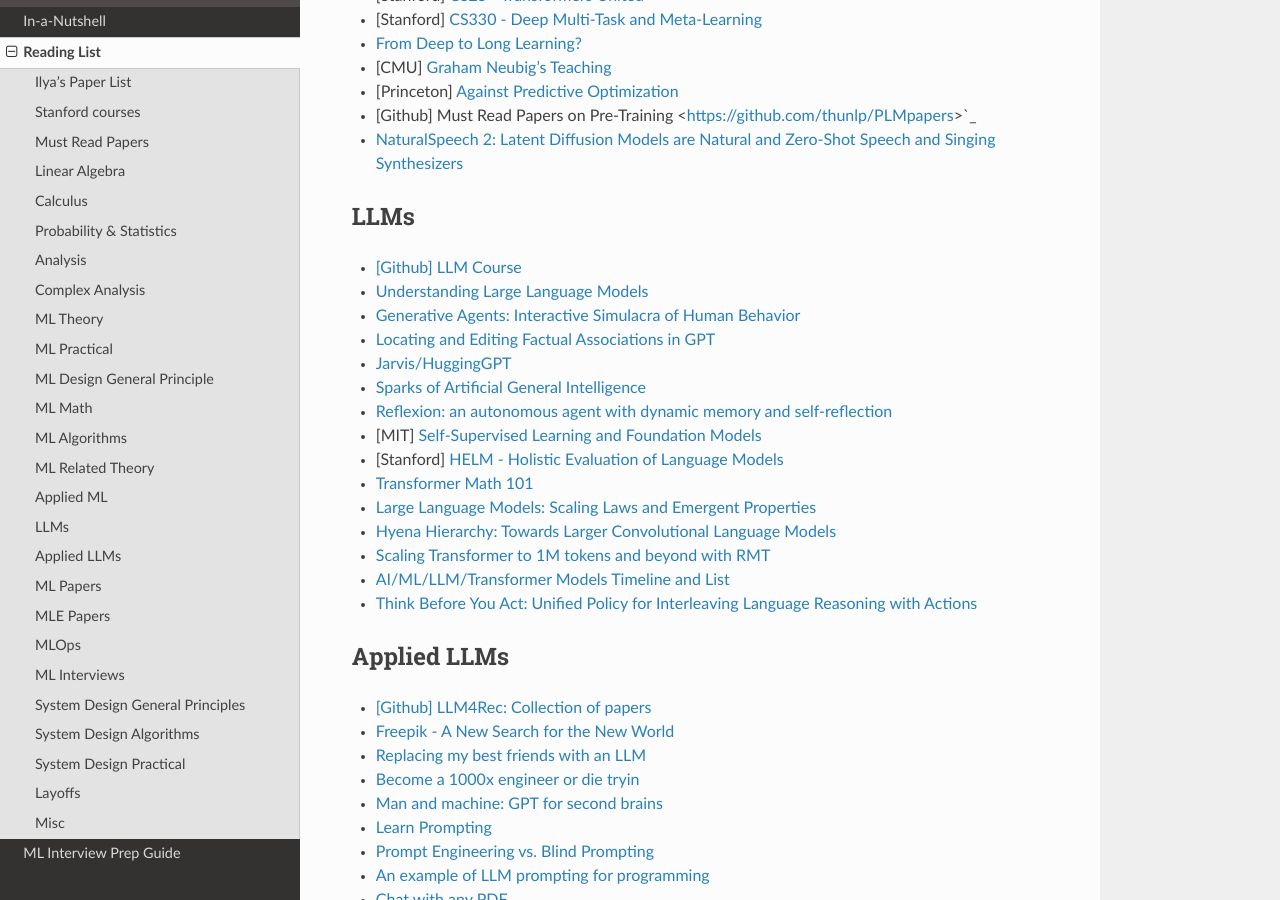
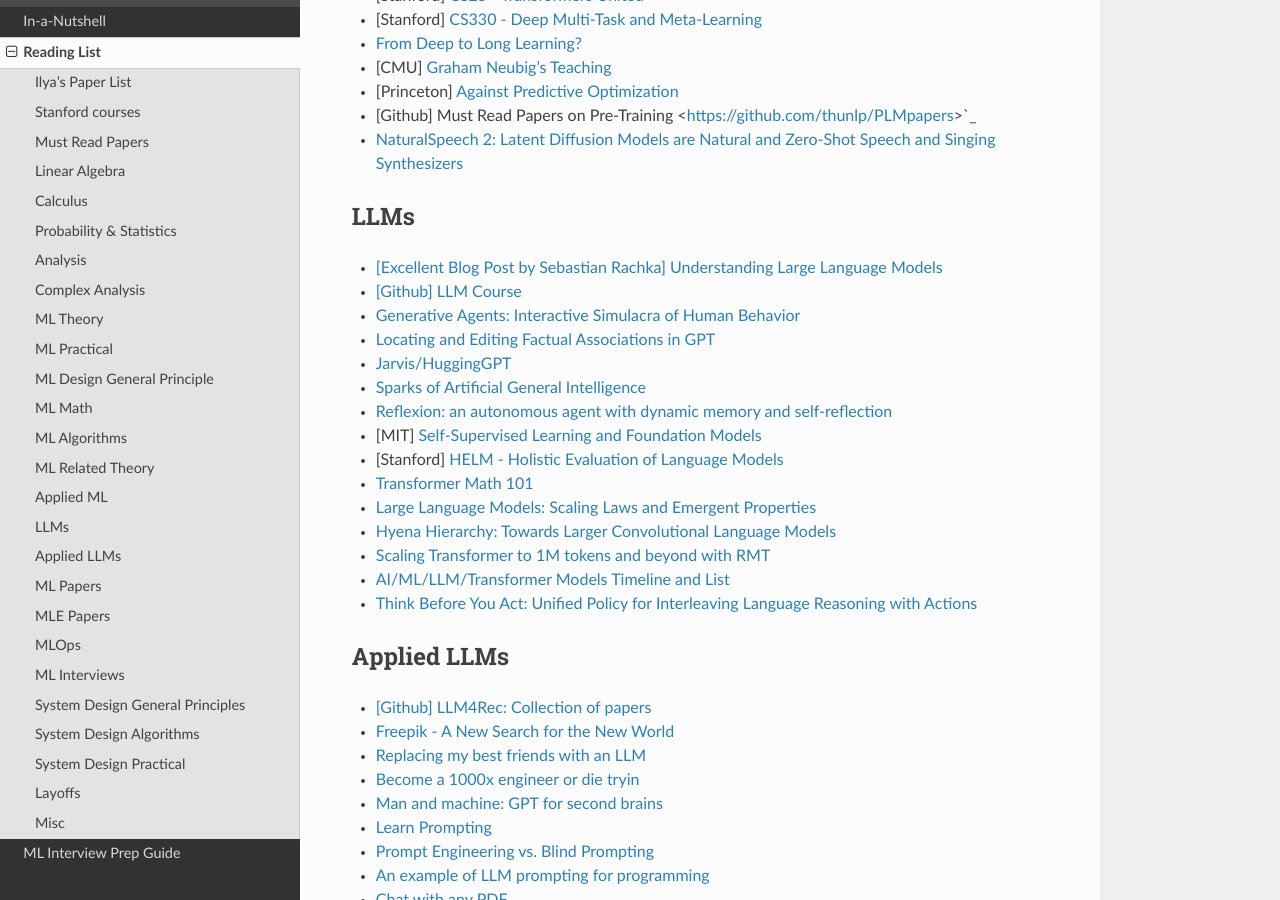
Before and after one commit to uselesstechjunks/leetcode, a Sphinx documentation site: the page built from docs/source/readlist.rst, in a window 1280 px wide and 900 px high, scrolled down 4845 px. Built offline with Sphinx 7.4.7 and the Read the Docs theme 2.0.0, drawn with Linux system fonts in a browser that asks for light colours.

Commit message:
Update readlist.rst

```diff
--- a/docs/source/readlist.rst
+++ b/docs/source/readlist.rst
@@ -215,8 +215,8 @@ Applied ML
 LLMs
 ***********************************
 
+* `[Excellent Blog Post by Sebastian Rachka] Understanding Large Language Models <https://magazine.sebastianraschka.com/p/understanding-large-language-models>`_
 * `[Github] LLM Course <https://github.com/mlabonne/llm-course>`_
-* `Understanding Large Language Models <https://magazine.sebastianraschka.com/p/understanding-large-language-models>`_
 * `Generative Agents: Interactive Simulacra of Human Behavior <https://arxiv.org/pdf/2304.03442.pdf>`_
 * `Locating and Editing Factual Associations in GPT <https://arxiv.org/pdf/2202.05262.pdf>`_
 * `Jarvis/HuggingGPT <https://github.com/microsoft/JARVIS>`_
```
